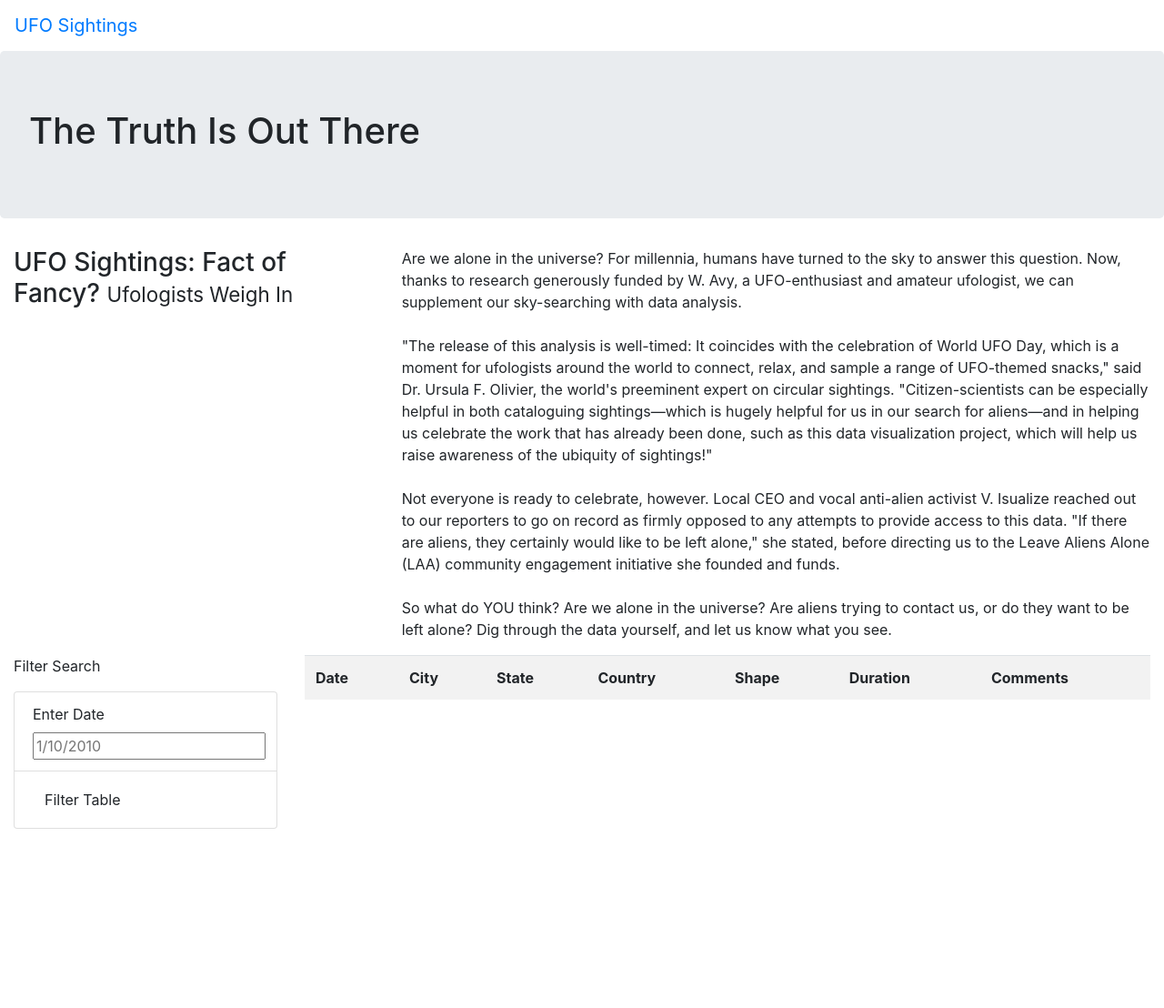
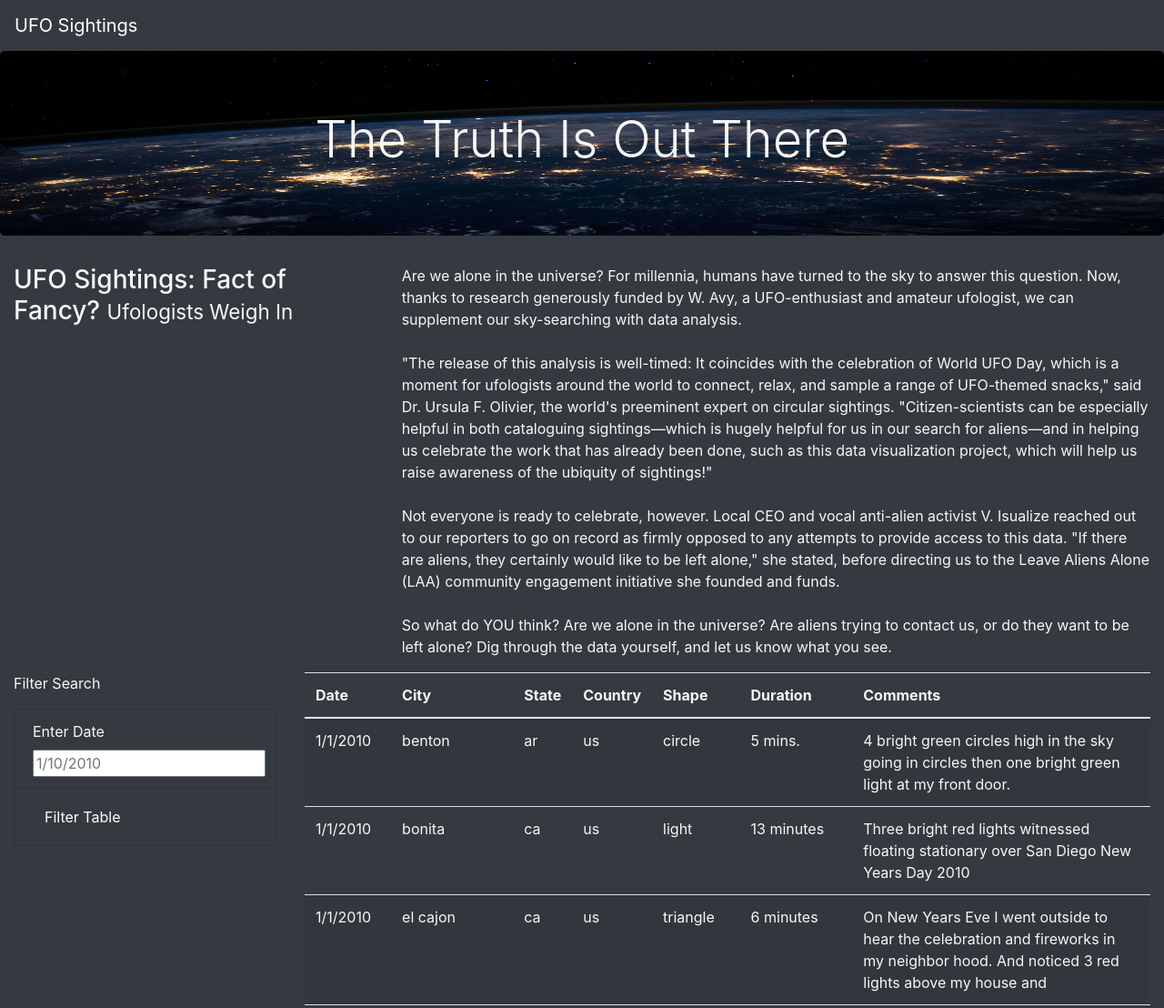
Before and after one commit to TaishiMatsuda/UFOs, a plain HTML site: page index.html in a window 1280 px wide. Shown: the top 1108 px of the page at 91% size. Before the commit the page ends 911 px from the top, so only its background shows below. Drawn offline with nearby package versions, Linux system fonts and the light colour scheme.

Commit message:
Created Web Page

```diff
--- a/index.html
+++ b/index.html
@@ -8,14 +8,14 @@
     <link rel="stylesheet" href="https://stackpath.bootstrapcdn.com/bootstrap/4.4.1/css/bootstrap.min.css" integrity="sha384-Vkoo8x4CGsO3+Hhxv8T/Q5PaXtkKtu6ug5TOeNV6gBiFeWPGFN9MuhOf23Q9Ifjh" crossorigin="anonymous">
     <link rel="stylesheet" href="static/css/style.css">
 </head>
-<body>
+<body class="bg-dark">
     <div class="wrapper">
-        <nav class="navbar navbar-expand-lg">
+        <nav class="navbar navbar-dark bg-dark navbar-expand-lg">
             <a class="navbar-brand" href="index.html">UFO Sightings</a>
         </nav>
 
         <div class="jumbotron">
-            <h1>The Truth Is Out There</h1>
+            <h1 class="display-4">The Truth Is Out There</h1>
         </div>
 
         <div class="container-fluid">
@@ -36,22 +36,22 @@
         <div class="container-fluid">
             <div class="row">
                 <div class="col-md-3">
-                    <form>
+                    <form class="bg-dark">
                         <p>Filter Search</p>
-                        <ul class="list-group">
-                            <li class="list-group-item">
+                        <ul class="bg-dark list-group">
+                            <li class="bg-dark list-group-item">
                                 <label for="date">Enter Date</label>
                                 <input type="text" placeholder="1/10/2010" id="datetime" />
                             </li>
-                            <li class="list-group-item">
-                                <button id="filter-btn" type="button" class="btn btn-default">Filter Table</button>
+                            <li class="bg-dark list-group-item">
+                                <button id="filter-btn" type="button" class="btn btn-dark">Filter Table</button>
                             </li>
                         </ul>
                     </form>
                 </div>
                 <div class="col-md-9">
                     <table class="table table-striped">
-                        <thread>
+                      <thead>
                         <tr>
                           <th>Date</th>
                           <th>City</th>
@@ -61,13 +61,15 @@
                           <th>Duration</th>
                           <th>Comments</th>
                         </tr>
-                        </thread>
+                      </thead>
                       <tbody></tbody>
                     </table>
                   </div>
             </div>
         </div>
-
     </div>
+    <script src="https://cdnjs.cloudflare.com/ajax/libs/d3/4.11.0/d3.js"></script>
+    <script src="static/js/data.js"></script>
+    <script src="static/js/app.js"></script>
 </body>
 </html>
--- a/static/css/style.css
+++ b/static/css/style.css
@@ -0,0 +1,11 @@
+body {
+    color: #f7f7f7;
+}
+.jumbotron {
+    background-image: url("../image/nasa.jpg");
+    background-size: 100% 100%;
+    text-align: center;
+}
+.table {
+    color: #f7f7f7
+}
```
Also changed, not shown: static/image/nasa.jpg (added). Lines whose indentation alone changed are shown as unchanged.
